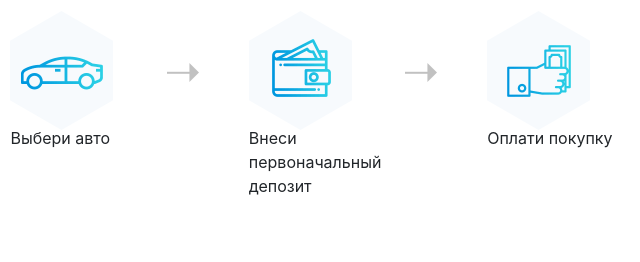
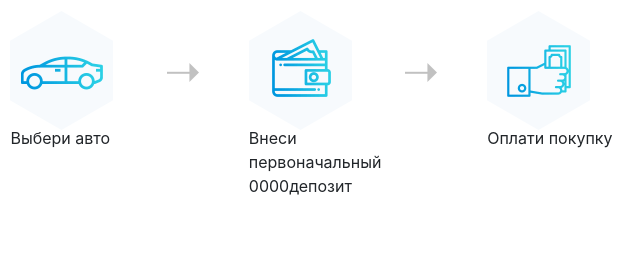
Before and after one commit to yuriidiuk/main-project, a plain HTML site: page index.html in a window 1280 px wide. Shown: the part 860-1122 px from the top of the page, 313-953 px from the left. Drawn offline with nearby package versions, Linux system fonts and the light colour scheme.

Commit message:
Samle code is available

```diff
--- a/css/index.css
+++ b/css/index.css
@@ -366,3 +366,5 @@ footer .par {
     right: 210px;
     min-height: 2em;
 }
+
+// ghjcnj lkz cj[h]
--- a/index.html
+++ b/index.html
@@ -62,7 +62,7 @@
                 <div class="arr"><img src="img/arrow.png" alt="Arrow"></div><br>
                 <div class="work-item">
                     <img src="img/deposit.png" alt="оплатите часть">
-                    <p>Внеси первоначальный депозит</p>
+                    <p>Внеси первоначальный      0000депозит</p>
                 </div>
                 <div class="arr"><img src="img/arrow.png" alt="Arrow"></div><br>
                 <div class="work-item">
```
